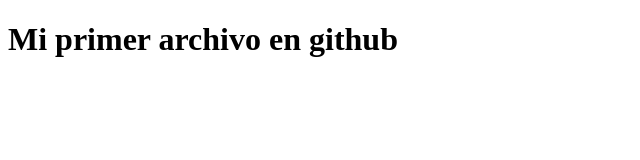
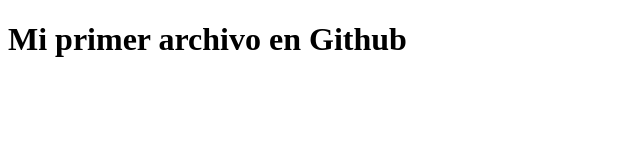
Before and after one commit to tupa1974/pruebaToken, a plain HTML site: page index.html in a window 1280 px wide. Shown: the full height of the page, 0-640 px from the left. Drawn offline with Linux system fonts and the light colour scheme.

Commit message:
Update index.html

```diff
--- a/index.html
+++ b/index.html
@@ -1,4 +1,4 @@
 <!DOCTYPE html>
 <html>
-    <h1> Mi primer archivo en github </h1>
+    <h1> Mi primer archivo en Github </h1>
 </html>
```
